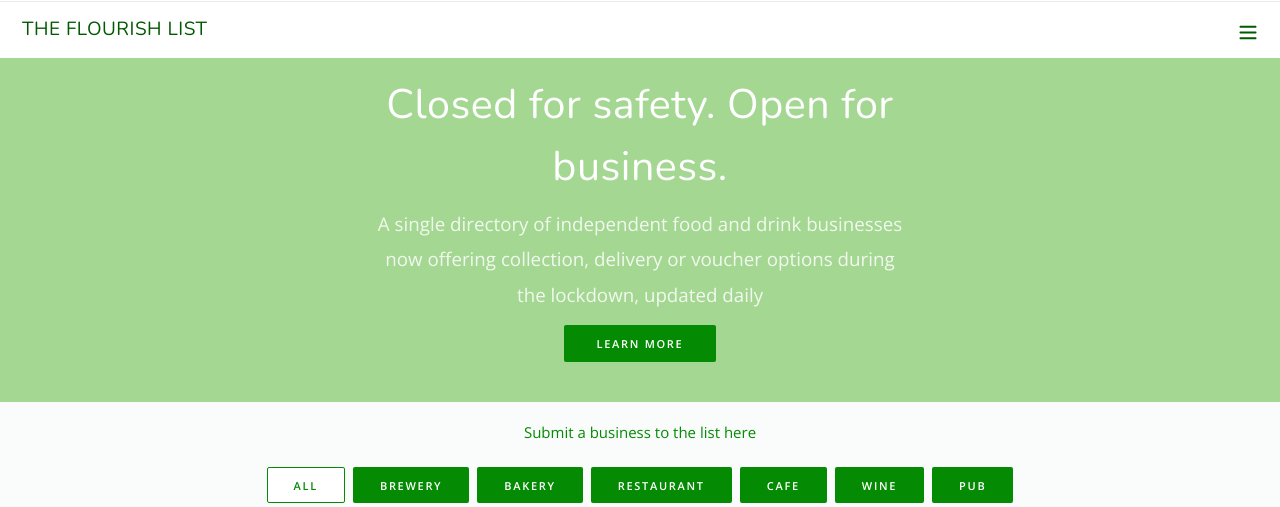
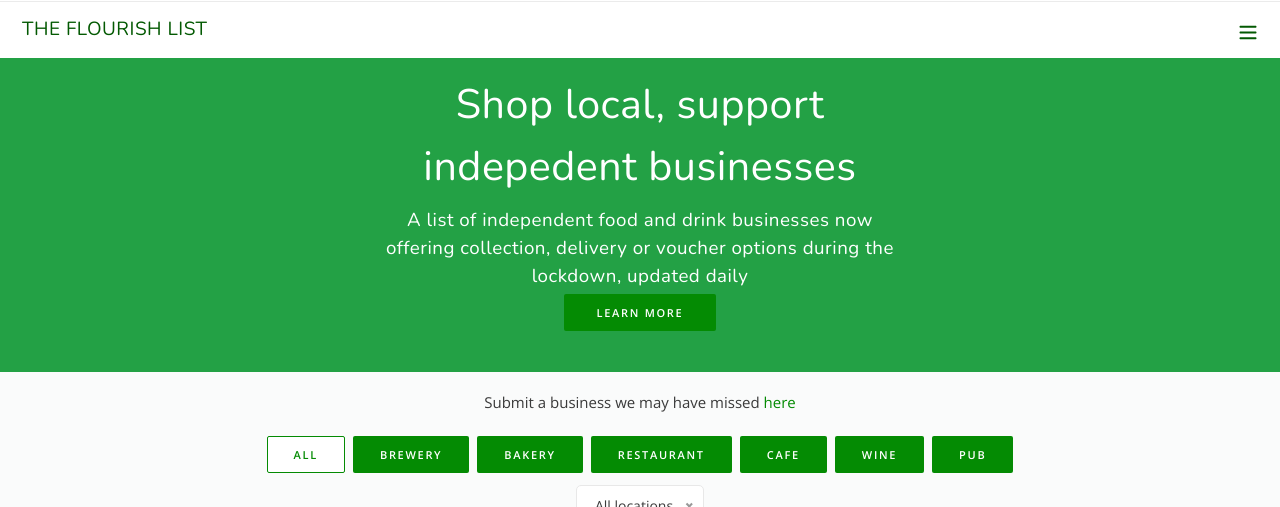
Before and after one commit to lets-flourish/lets-flourish.github.io, a Jekyll site: the page built from index.html, in a window 1280 px wide, cut to the strip 0-507 px from the top of the page. Built offline with Jekyll 4.4.1, drawn with Linux system fonts in a browser that asks for light colours; some web fonts are replaced; comment, search, counter and statistics services are not loaded; some of the changed text lies outside the part shown.

Commit message:
styling updates

```diff
--- a/_includes/site-footer.md
+++ b/_includes/site-footer.md
@@ -2,7 +2,8 @@
   <div class="container ">
     <div class="row align-items-center ">
       <div class="col-12 text-center ">
-				<p>Reach out to us at <a href="mailto:hello@letsflourish.co">hello@letsflourish.co</a></p>
+				<p>Reach out at <a href="mailto:hello@letsflourish.co">hello@letsflourish.co</a></p>
+				<p><a href="https://www.instagram.com/letsflourishldn/">Find us on Instagram</a></p>
 				<p><a href="https://docs.google.com/forms/d/e/1FAIpQLSePTw6SCO9HeB23fuYvb3b3oaCNBMTkIcnJBEnMTNMLVnWzUA/viewform">Submit a business to the list here</a></p>
 				<p>Made with ❤️ in LDN by Jesh, Oliver, Alan & Hamzah</p>
       </div>
--- a/_layouts/the-list.html
+++ b/_layouts/the-list.html
@@ -31,7 +31,7 @@
       <li class="fl-nav-item"><a href="https://letsflourish.co">Home</a></li>
       <li class="fl-nav-item active"><a href="https://thelist.letsflourish.co">Browse Stores</a></li>
       <li class="fl-nav-item"><a href="https://letsflourish.co/for-businesses">For Businesses</a></li>
-      <li class="fl-nav-item"><a href="https://letsflourish.co/contact-us">Cointact us</a></li>
+      <li class="fl-nav-item"><a href="https://letsflourish.co/contact-us">Contact us</a></li>
     </ul>
   </nav>
 
@@ -42,11 +42,11 @@
 				<div class="col-md-3 col-xs-12"></div>
         <div class="col-md-6 col-xs-12">
           <h1 class="display-5">
-            <strong>Closed for safety. Open for business.</strong>
+            <strong>Shop local, support indepedent businesses</strong>
           </h1>
-          <p class="lead-2">
-            A single directory of independent food and drink businesses now offering collection, delivery or voucher options during the lockdown, updated daily
-					</p>
+          <h4 class="lead-2">
+            A list of independent food and drink businesses now offering collection, delivery or voucher options during the lockdown, updated daily
+					</h4>
           <p class="gap-xy">
             <a class="btn px-6 btn-flourish" href="https://letsflourish.co ">Learn more</a>
           </p>
@@ -64,7 +64,7 @@
         Since COVID-19 many independent businesses are turning to collection and delivery. The Flourish List puts them all in one place. Enjoy your favourite food and drink at home and do your bit to support local businesses. If you have somewhere we should include in the list, <a href="https://docs.google.com/forms/d/e/1FAIpQLSePTw6SCO9HeB23fuYvb3b3oaCNBMTkIcnJBEnMTNMLVnWzUA/viewform">submit it here</a>
       </p> -->
       <p class="text-center">
-        <a target="_blank" href="https://docs.google.com/forms/d/e/1FAIpQLSePTw6SCO9HeB23fuYvb3b3oaCNBMTkIcnJBEnMTNMLVnWzUA/viewform">Submit a business to the list here</a>
+        Submit a business we may have missed <a target="_blank" href="https://docs.google.com/forms/d/e/1FAIpQLSePTw6SCO9HeB23fuYvb3b3oaCNBMTkIcnJBEnMTNMLVnWzUA/viewform">here</a>
       </p>
 
       <!-- TODO: break into _includes: the list -->
--- a/css/list.css
+++ b/css/list.css
@@ -95,7 +95,7 @@
 
 
 .header {
-  background-color: #A4D792;
+  background-color: #23a145;
   /* background: url(../img/bg/market-night.jpg); */
   background-size: cover;
 }
```
